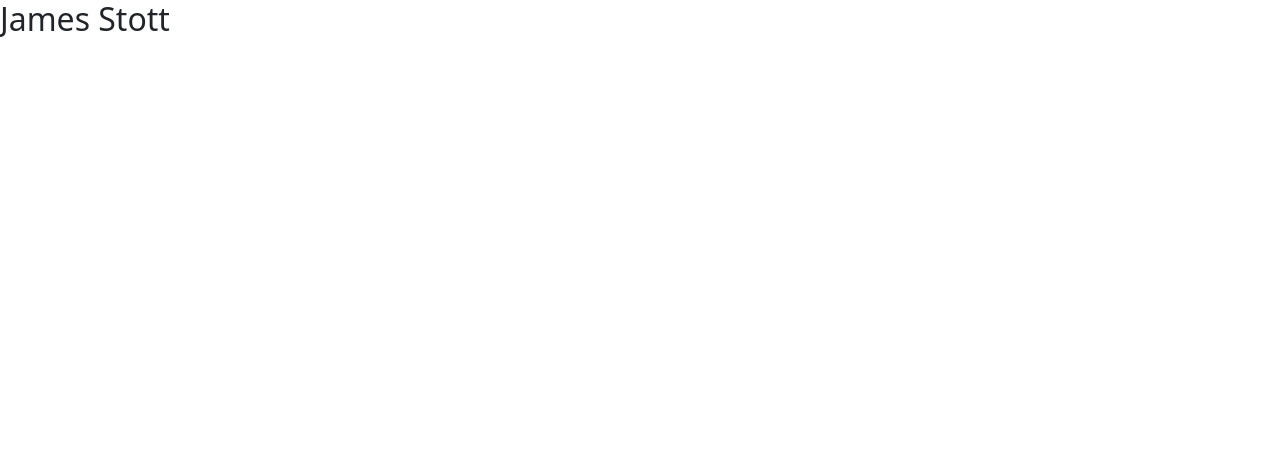
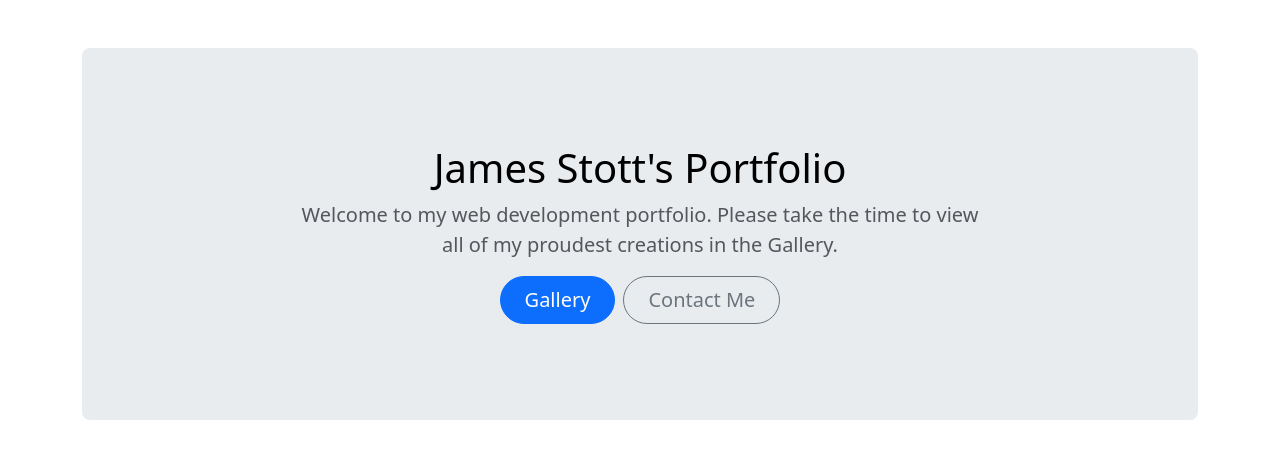
Before and after one commit to jamesaps/react-portfolio, a React (Vite) app: page / in a window 1280 px wide. Shown: the top 458 px of the page. Built offline with nearby package versions, Linux system fonts and the light colour scheme.

Commit message:
create homepage jumbotron component

```diff
--- /dev/null
+++ b/src/components/HomeJumbotron.jsx
@@ -0,0 +1,30 @@
+import React from "react";
+import { Link } from "react-router-dom";
+
+export default function HomeJumbotron() {
+  return (
+    <div className="container my-5">
+      <div className="p-5 text-center bg-body-secondary rounded-3">
+        <h1 className="text-body-emphasis mt-5">James Stott's Portfolio</h1>
+        <p className="col-lg-8 mx-auto fs-5 text-muted">
+          Welcome to my web development portfolio. Please take the time to view
+          all of my proudest creations in the Gallery.
+        </p>
+        <div className="d-inline-flex gap-2 mb-5">
+          <Link
+            to="gallery"
+            className="d-inline-flex align-items-center btn btn-primary btn-lg px-4 rounded-pill"
+          >
+            Gallery
+          </Link>
+          <Link
+            to="contact"
+            className="btn btn-outline-secondary btn-lg px-4 rounded-pill"
+          >
+            Contact Me
+          </Link>
+        </div>
+      </div>
+    </div>
+  );
+}
--- a/src/components/pages/Home.jsx
+++ b/src/components/pages/Home.jsx
@@ -1,11 +1,10 @@
 import React from "react";
+import HomeJumbotron from "../HomeJumbotron";
 
 export default function Home() {
   return (
     <>
-      <h2>James Stott</h2>
-      <img src="" />
-
+      <HomeJumbotron />
     </>
   );
 }
```
